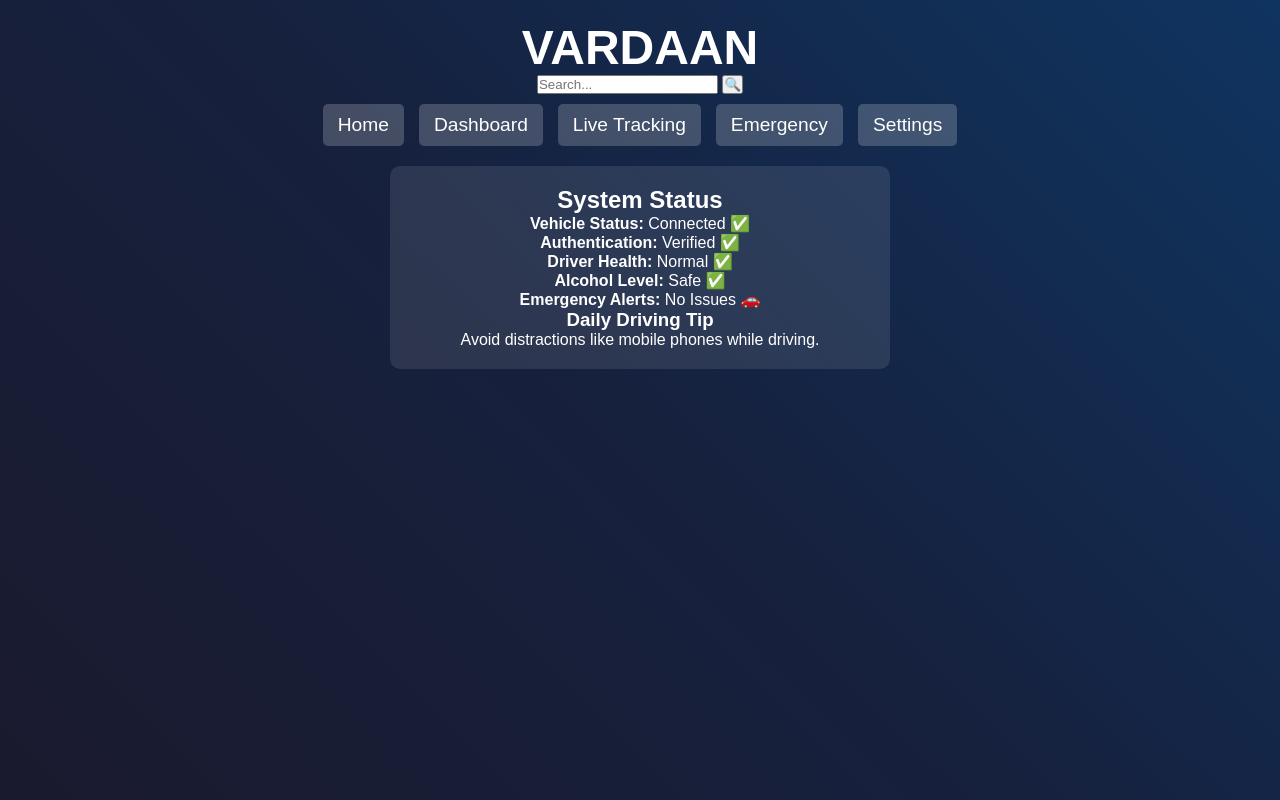
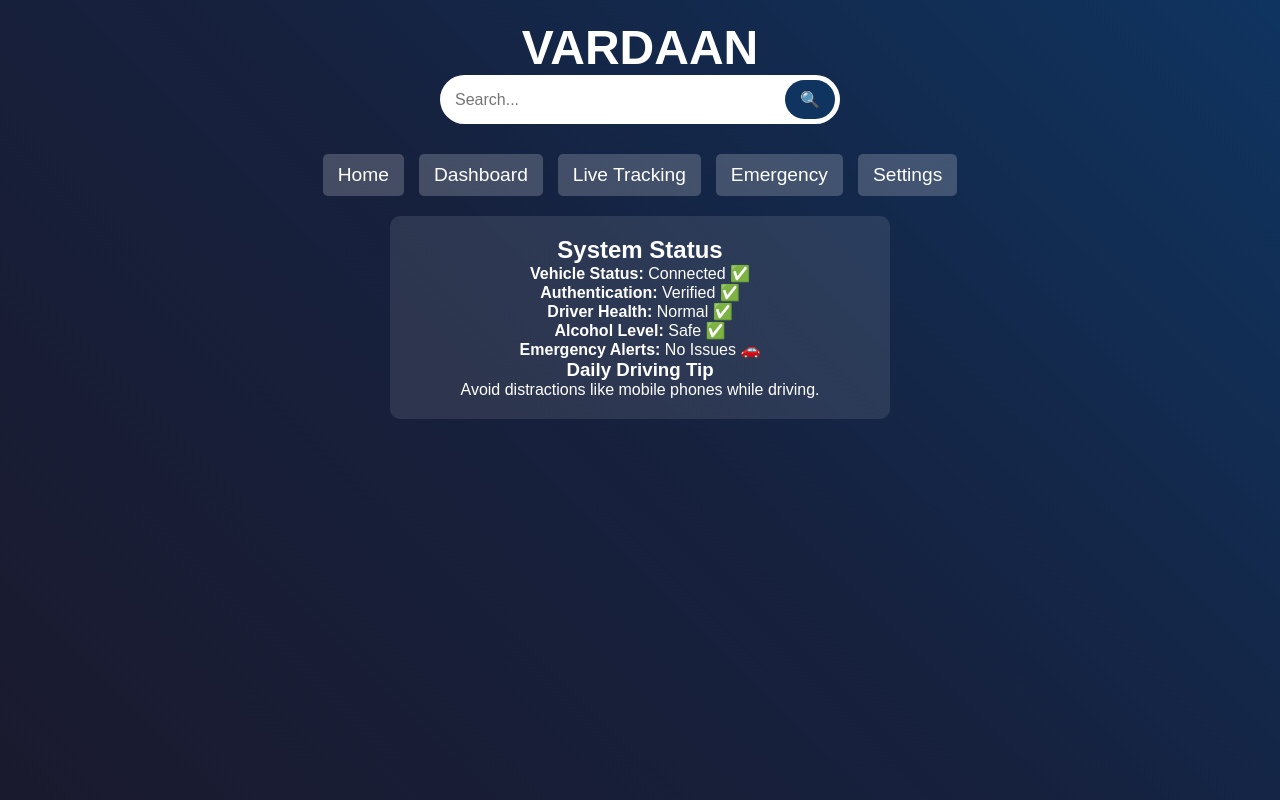
Before and after one commit to BajiPrabhu/VARDAAN, a plain HTML site: page index.html in a window 1280 px wide. Drawn offline with nearby package versions, Linux system fonts and the light colour scheme.

Commit message:
Update style.css

```diff
--- a/style.css
+++ b/style.css
@@ -32,6 +32,35 @@
     font-size: 3rem;
     color: white;
     font-weight: bold;
+}
+/* Search Box */
+.search-container {
+    display: flex;
+    width: 80%;
+    max-width: 400px;
+    background: white;
+    border-radius: 25px;
+    padding: 5px;
+    margin-bottom: 20px;
+}
+
+.search-box {
+    flex: 1;
+    border: none;
+    outline: none;
+    padding: 10px;
+    font-size: 1rem;
+    border-radius: 20px;
+}
+
+.search-btn {
+    background: #0f3460;
+    color: white;
+    border: none;
+    padding: 10px 15px;
+    border-radius: 20px;
+    cursor: pointer;
+    font-size: 1rem;
 }
 
 /* Navigation Bar */
@@ -76,8 +105,15 @@
     display: flex;
     gap: 20px;
     justify-content: center;
+    align-items: center; /* centers them vertically */
     margin-top: 20px;
 }
+
+.chart-container canvas {
+    max-width: 200px;  /* reduce size */
+    max-height: 200px; /* keep proportion */
+}
+
 
 /* Progress Bars */
 .progress-bar {
```
